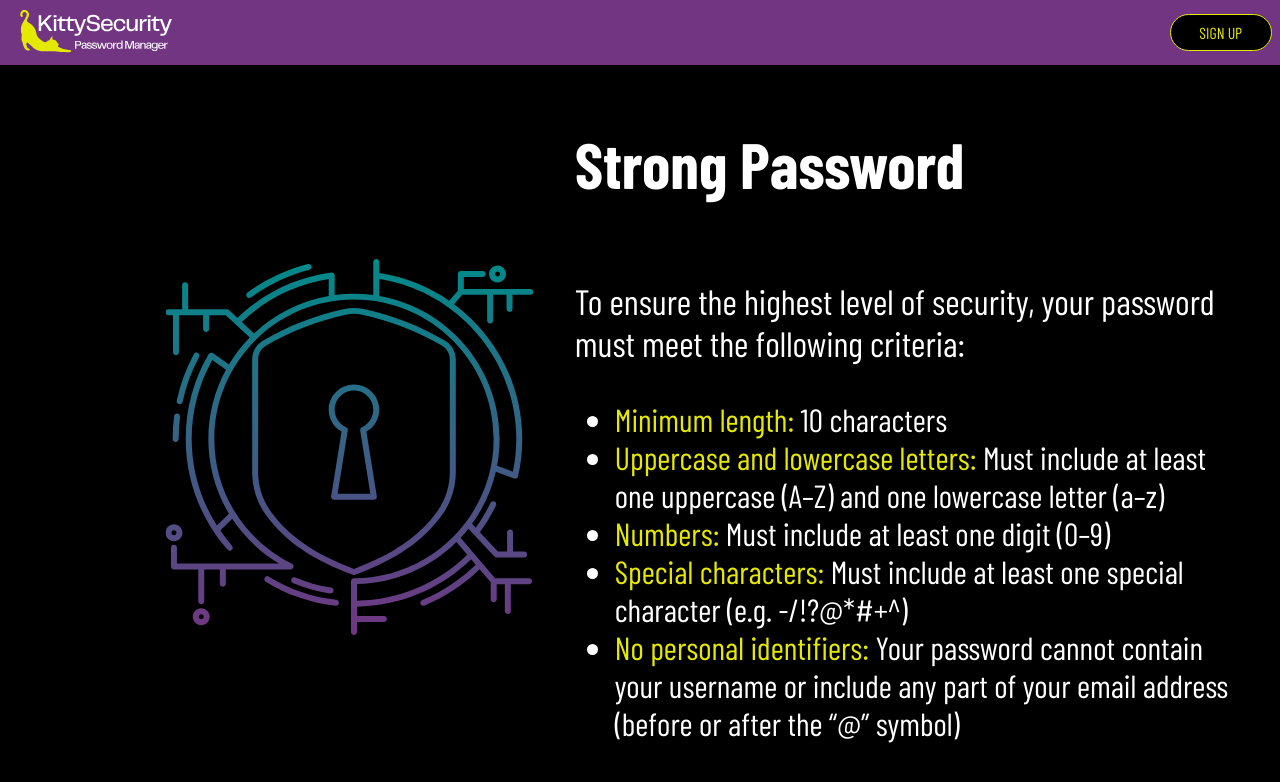
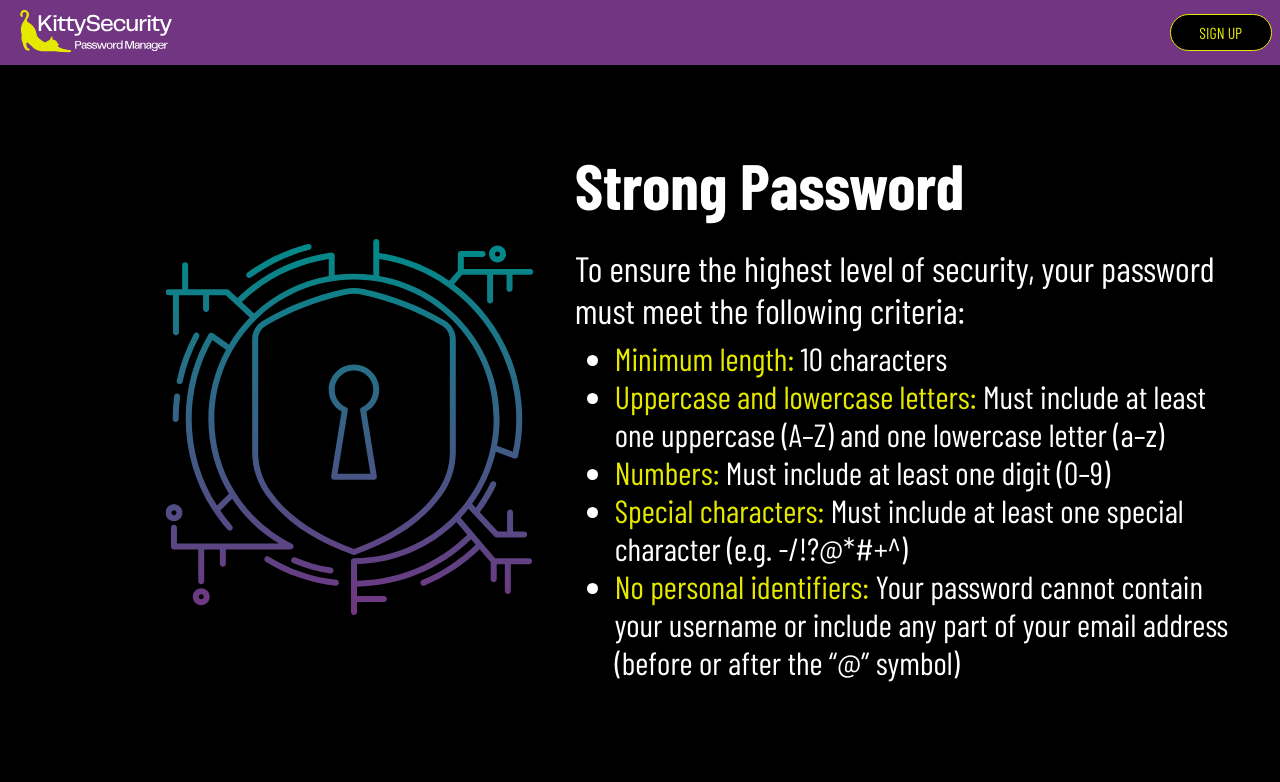
Before and after one commit to KittySecurity/kittysecurity-frontend, a React (Vite) app in the folder KittySecurity/: page /strong-password in a window 1280 px wide. Shown: the top 782 px of the page. Built offline with nearby package versions, Linux system fonts and the light colour scheme; a web font is replaced by a local one.

Commit message:
fix: fixed strong password page responsiveness

```diff
--- a/KittySecurity/src/styles/StrongPassword.css
+++ b/KittySecurity/src/styles/StrongPassword.css
@@ -34,12 +34,18 @@
 .strong-password-text-h1 {
     font-size: 4rem;
     text-align: left;
+    margin-bottom: 1rem;
 
 }
 .strong-password-text p {
     font-size: 2.2rem;
     text-align: left;
     color: white;
+    margin-top: 0.5rem;
+}
+
+.strong-password-text ul{
+    margin-top: 0.5rem;
 }
 
 .strong-password-text li{
```
